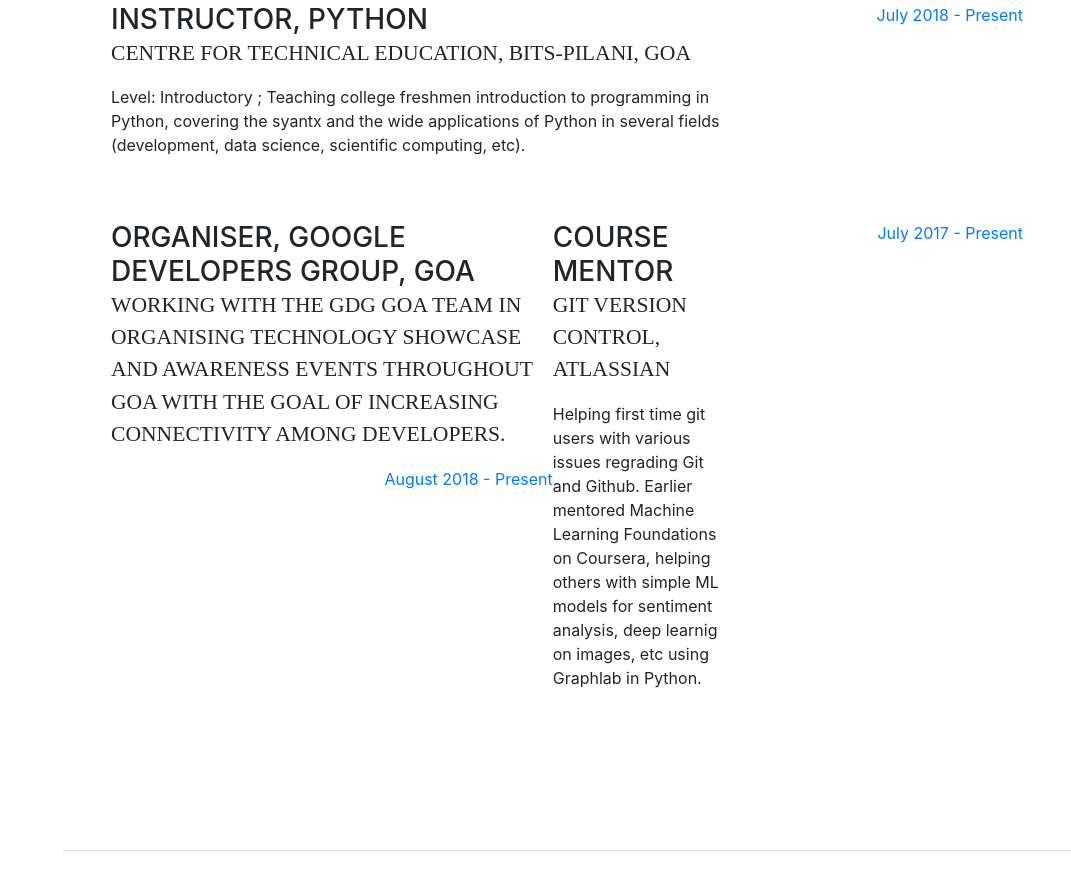
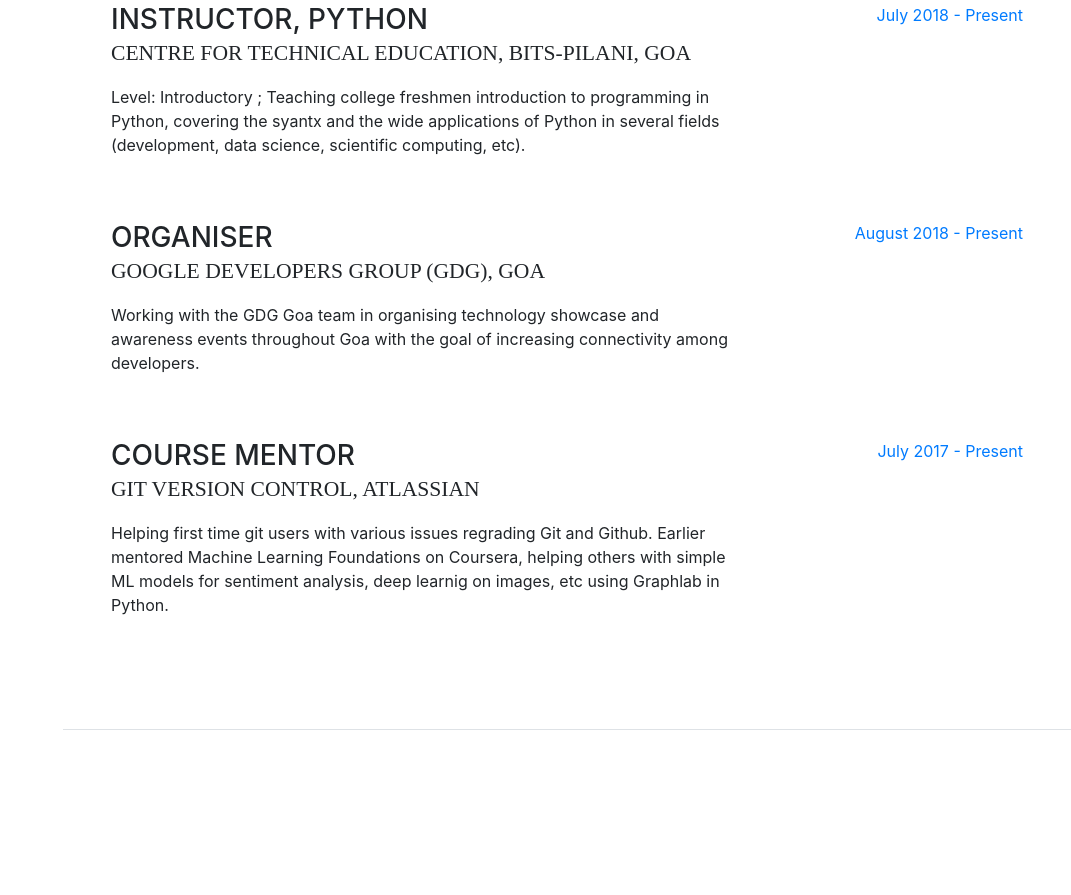
Before and after one commit to utkarshrai/utkarshrai.github.io, a website with bundled scripts: page index.html in a window 1280 px wide. Shown: the part 1125-2020 px from the top of the page, without its empty margins (209-1280 px from the left). Built offline with nearby package versions, Linux system fonts and the light colour scheme; a web font is replaced by a local one.

Commit message:
Format Changes

```diff
--- a/index.html
+++ b/index.html
@@ -152,13 +152,15 @@
           </div>
           <div class="resume-item d-flex flex-column flex-md-row mb-5">
             <div class="resume-content mr-auto">
-              <h3 class="mb-0">Organiser, Google Developers Group, Goa</h3>
-              <div class="subheading mb-3">Working with the GDG Goa team in organising technology showcase and awareness events throughout Goa with the goal of increasing connectivity among developers.</p>
+              <h3 class="mb-0">Organiser</h3>
+              <div class="subheading mb-3">Google Developers Group (GDG), Goa</div>
+              <p>Working with the GDG Goa team in organising technology showcase and awareness events throughout Goa with the goal of increasing connectivity among developers.</p>
             </div>
             <div class="resume-date text-md-right">
               <span class="text-primary">August 2018 - Present</span>
             </div>
           </div>
+
           <div class="resume-item d-flex flex-column flex-md-row mb-5">
             <div class="resume-content mr-auto">
               <h3 class="mb-0">Course Mentor</h3>
```
